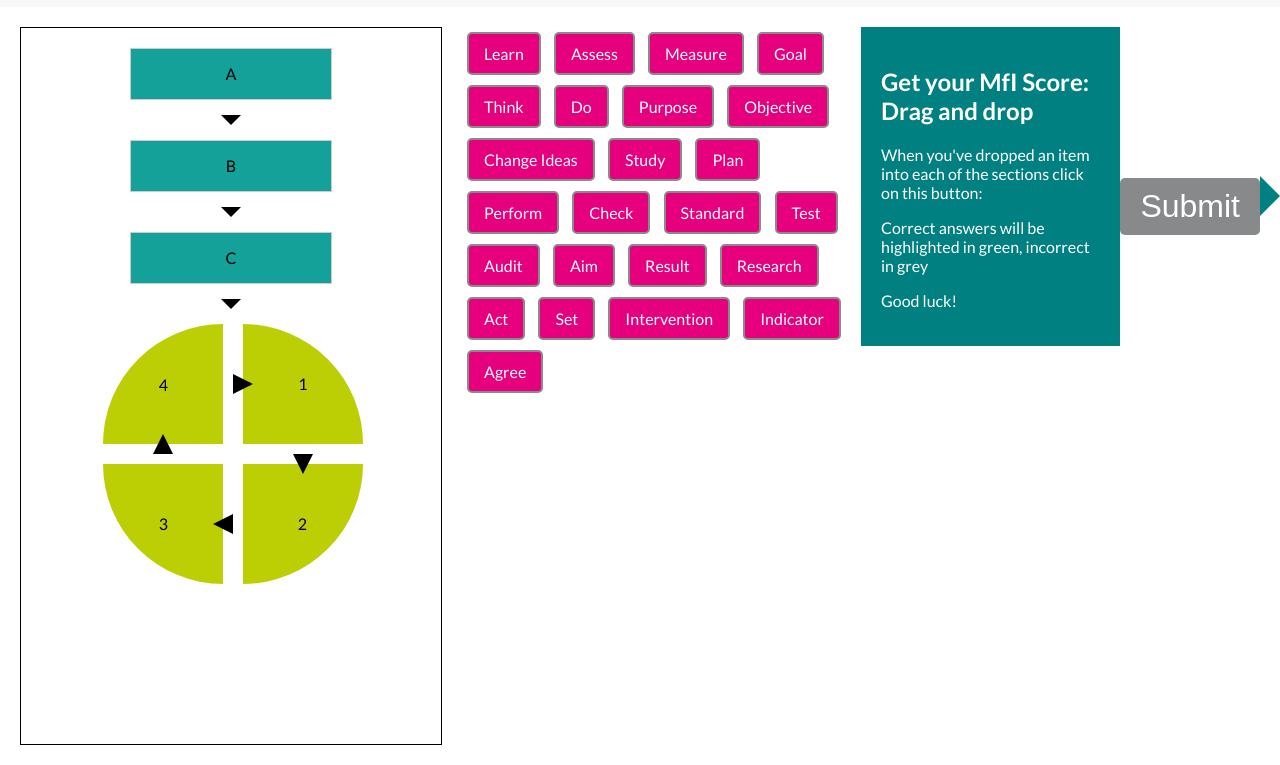
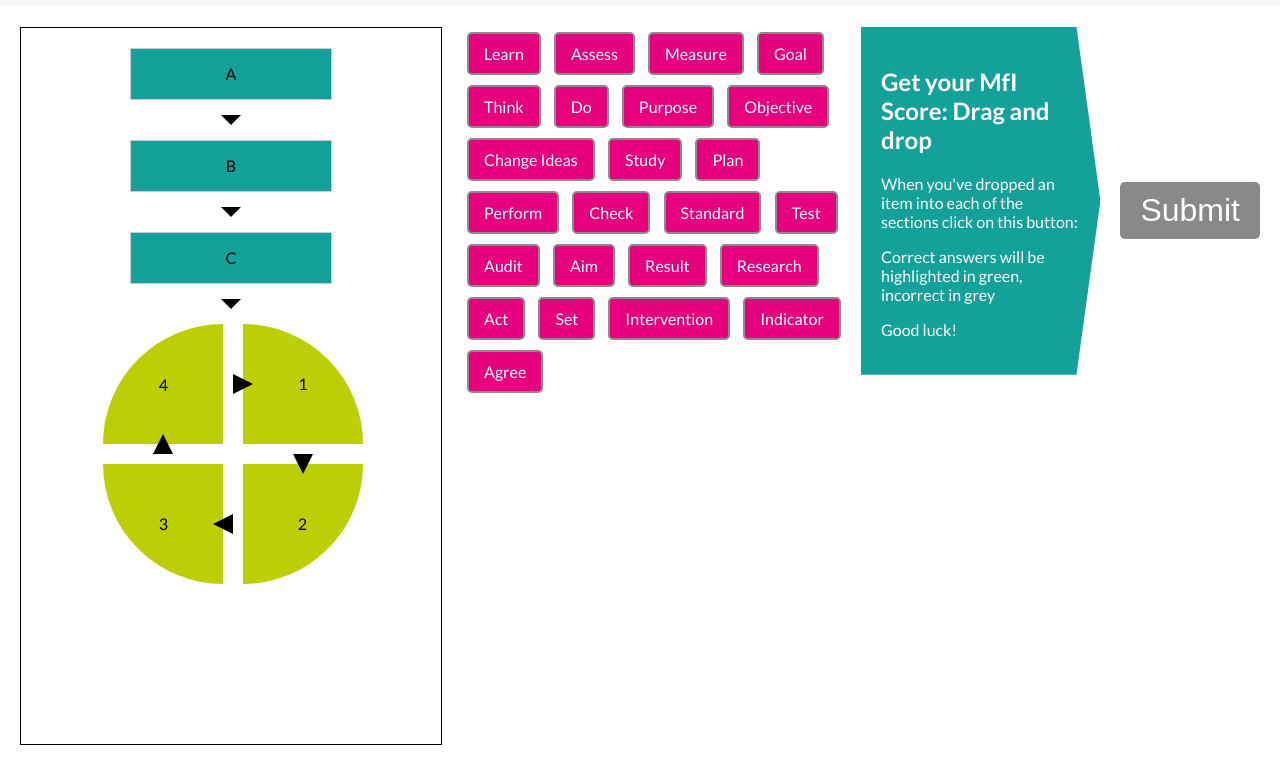
Before and after one commit to NicInTheLoop/MfIgame, a plain HTML site: page index.html in a window 1280 px wide. Shown: the part 84-849 px from the top of the page. Drawn offline with Linux system fonts and the light colour scheme.

Commit message:
Instructions as arrow

```diff
--- a/styles.css
+++ b/styles.css
@@ -183,22 +183,11 @@ h1 {
     padding: 20px;
     margin-bottom: 20px;
     display: block;
-    background-color: #008080; /* Teal background */
+    background-color: #14A19A; /* Teal background */
     color: white; /* White text */
     position: relative;
     z-index: 1;
-}
-
-.arrow-right {
-    width: 0;
-    height: 0;
-    border-top: 20px solid transparent;
-    border-bottom: 20px solid transparent;
-    border-left: 20px solid #008080; /* Teal arrow */
-    position: absolute;
-    right: -20px;
-    top: 50%;
-    transform: translateY(-50%);
+    clip-path: polygon(0 0, 90% 0, 100% 50%, 90% 100%, 0 100%);
 }
 
 .draggable-container {
@@ -230,7 +219,7 @@ h1 {
 #submit-button, #next-question-button {
     font-size: 2.0em;
     padding: 10px 20px;
-    margin-top: 20px;
+    margin-left: 20px;
     background-color: #87898A;
     color: white;
     border: none;
```
